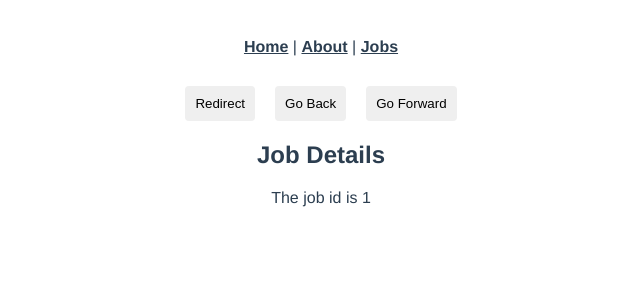
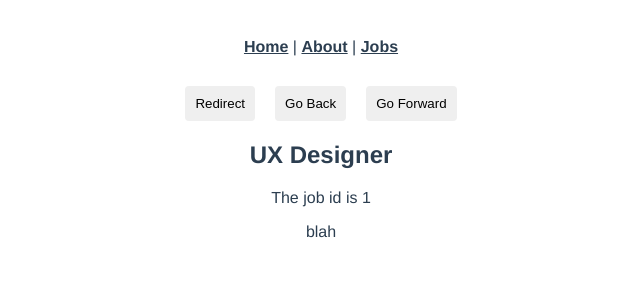
Before and after one commit to jacques-navarro/vue-router, a Vue app: page /jobs/1 in a window 1280 px wide. Shown: the top 300 px of the page, without its empty margins (319-959 px from the left). Built offline with nearby package versions, Linux system fonts and the light colour scheme; data requests are answered from the project's data file.

Commit message:
Use fetch request to load job details

```diff
--- a/src/views/jobs/JobDetails.vue
+++ b/src/views/jobs/JobDetails.vue
@@ -1,11 +1,27 @@
 <template>
-  <h2>Job Details</h2>
-  <p>The job id is {{ id }}</p>
+  <div v-if="job">
+    <h2>{{ job.title }}</h2>
+    <p>The job id is {{ id }}</p>
+    <p>{{ job.details }}</p>
+  </div>
 </template>
 
 <script>
 export default {
   props: ["id"],
+
+  data() {
+    return {
+      job: null,
+    };
+  },
+
+  mounted() {
+    fetch("http://localhost:3000/jobs/" + this.id)
+      .then((res) => res.json())
+      .then((data) => (this.job = data))
+      .catch((err) => console.log(err.message));
+  },
 };
 </script>
 
```
